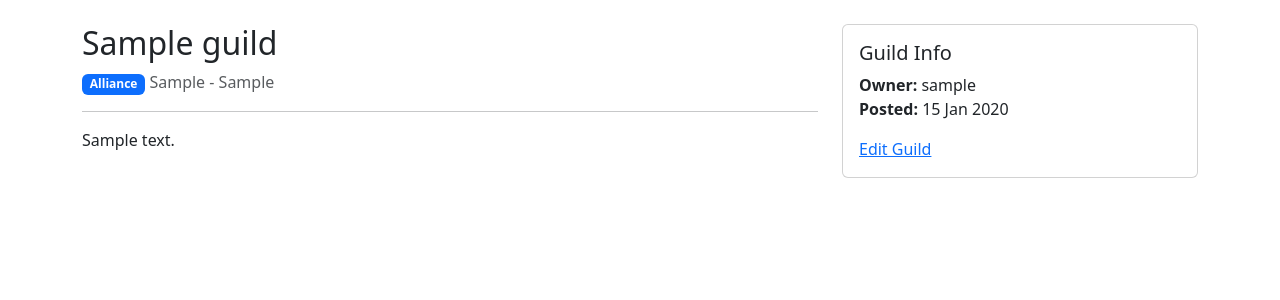
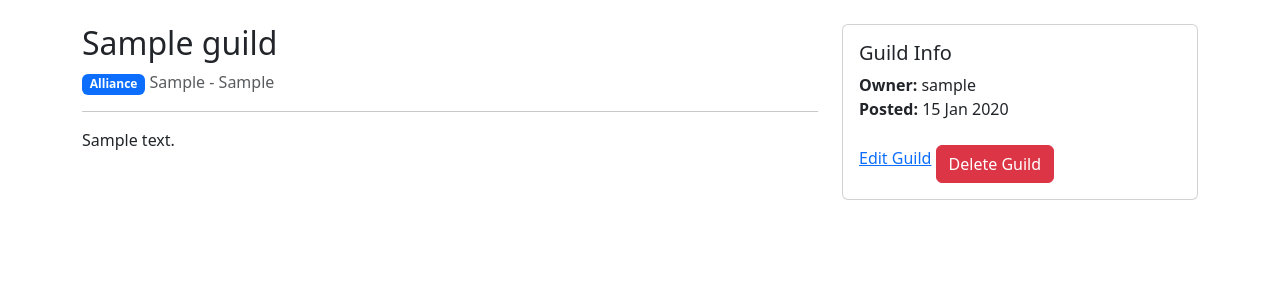
Before and after one commit to mathiase4/wow-guild-recruitment, a Django app: a page that uses templates/guilds/guild_detail.html in a window 1280 px wide. Shown: the part 56-356 px from the top of the page. Run offline with Django 4.2, Linux system fonts and the light colour scheme; a user stored in the database is signed in; tables that the repository leaves empty hold one stand-in row (values such as "Sample post").

Commit message:
add conditional delete button for guild owner

```diff
--- a/templates/guilds/guild_detail.html
+++ b/templates/guilds/guild_detail.html
@@ -29,6 +29,7 @@ No owner
 
                 {% if user.is_authenticated and guild.owner == user %}
                 <a href="{% url 'guild_edit' slug=guild.slug %} class="btn btn-secondary mt-2">Edit Guild</a>
+                <a href="{% url 'guild_delete' slug=guild.slug %}" class="btn btn-danger mt-2">Delete Guild</a>
                 {% endif %}
             </div>
         </div>
```
